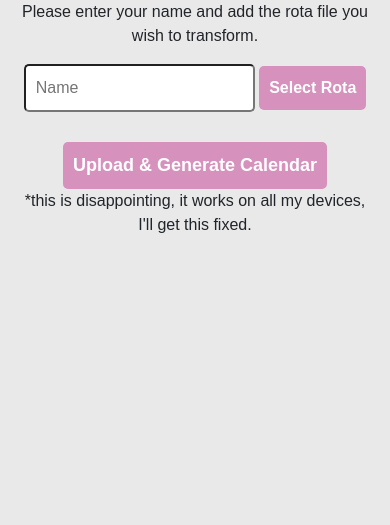
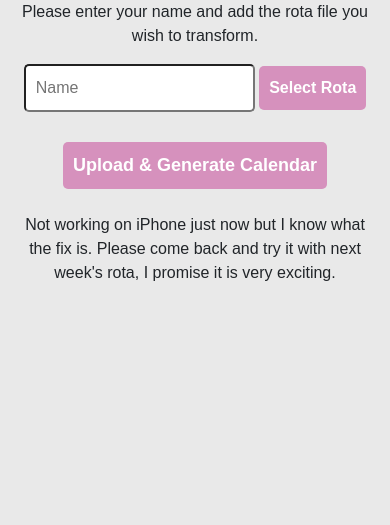
Before and after one commit to Barnusian/rota2calendar, a Flask app: page / in a window 390 px wide. Shown: the part 196-721 px from the top of the page. Run offline with Flask 3, Linux system fonts and the light colour scheme.

Commit message:
iPhone fix message

```diff
--- a/templates/index.html
+++ b/templates/index.html
@@ -14,5 +14,6 @@
     <br><br>
     <input type="submit" value="Upload & Generate Calendar">
     </form>
-    <p>*this is disappointing, it works on all my devices, I'll get this fixed.</p>
+    <br>
+    <p>Not working on iPhone just now but I know what the fix is. Please come back and try it with next week's rota, I promise it is very exciting.</p>
 {% endblock content %}
```
